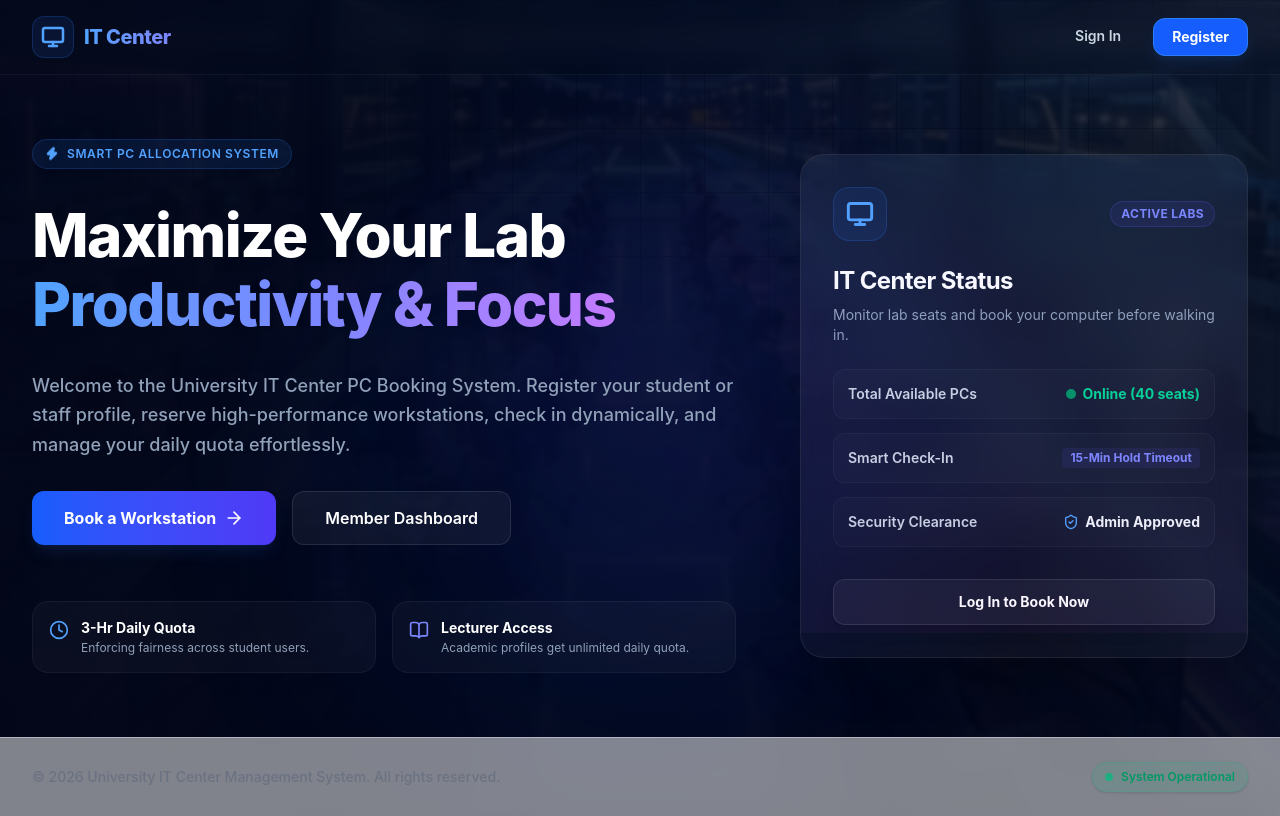
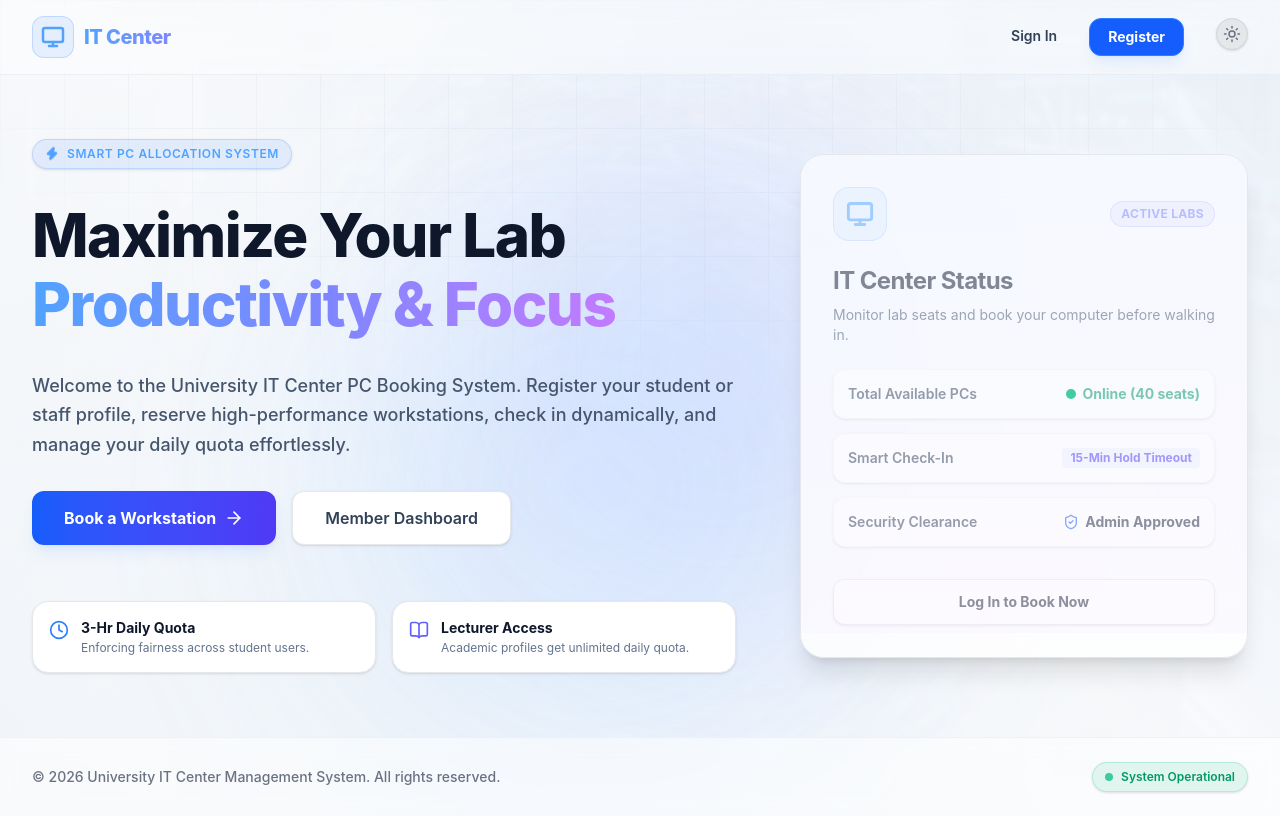
Before and after one commit to sasinduLakshan12/IT-Center-Management-System, a React app in the folder frontend/: page / in a window 1280 px wide. Built offline with nearby package versions, Linux system fonts and the light colour scheme; the HTML template or start-up script is replaced by a standard one.

Commit message:
Updated frontend

```diff
--- a/frontend/src/App.jsx
+++ b/frontend/src/App.jsx
@@ -1,4 +1,5 @@
 import { BrowserRouter as Router, Routes, Route, Navigate } from 'react-router-dom';
+import { useEffect } from 'react';
 import { ToastContainer } from 'react-toastify';
 import 'react-toastify/dist/ReactToastify.css';
 
@@ -10,11 +11,12 @@ import AdminDashboard from './pages/AdminDashboard';
 import Navbar from './components/Navbar';
 import Footer from './components/Footer';
 import { useAuthStore } from './store/authStore';
+import { useThemeStore } from './store/themeStore';
 
 const DashboardLayout = () => {
   const { user } = useAuthStore();
   return (
-    <div className="min-h-screen flex flex-col bg-gray-50/50">
+    <div className="min-h-screen flex flex-col bg-gray-50/50 dark:bg-slate-950">
       <Navbar />
       <main className="flex-grow">
         {user?.role === 'admin' ? <AdminDashboard /> : <StudentDashboard />}
@@ -26,6 +28,12 @@ const DashboardLayout = () => {
 
 function App() {
   const user = useAuthStore(state => state.user);
+  const { isDark, initTheme } = useThemeStore();
+
+  // Initialize theme from persisted preference on mount
+  useEffect(() => {
+    initTheme(isDark);
+  }, []);
 
   return (
     <Router>
--- a/frontend/src/components/Navbar.jsx
+++ b/frontend/src/components/Navbar.jsx
@@ -1,9 +1,11 @@
 import { useAuthStore } from '../store/authStore';
-import { Monitor, LogOut, User, ShieldAlert, BookOpen } from 'lucide-react';
+import { useThemeStore } from '../store/themeStore';
+import { Monitor, LogOut, User, ShieldAlert, BookOpen, Sun, Moon } from 'lucide-react';
 import { useNavigate } from 'react-router-dom';
 
 const Navbar = () => {
     const { user, logout } = useAuthStore();
+    const { isDark, toggleTheme } = useThemeStore();
     const navigate = useNavigate();
 
     const handleLogout = () => {
@@ -67,6 +69,24 @@ const Navbar = () => {
                                 {getRoleBadge(user.role)}
                             </div>
 
+                            {/* Dark / Light Mode Toggle */}
+                            <button
+                                onClick={toggleTheme}
+                                title={isDark ? 'Switch to Light Mode' : 'Switch to Dark Mode'}
+                                className="relative flex items-center justify-center w-10 h-10 rounded-xl bg-gray-50 dark:bg-slate-800 border border-gray-200/60 dark:border-slate-700/50 hover:border-amber-300 dark:hover:border-indigo-500 shadow-sm hover:shadow-amber-100 dark:hover:shadow-indigo-900/30 text-gray-500 dark:text-gray-400 hover:text-amber-500 dark:hover:text-indigo-400 transition-all duration-300 cursor-pointer overflow-hidden group"
+                            >
+                                <span className={`absolute transition-all duration-500 ease-in-out ${
+                                    isDark ? 'opacity-100 rotate-0 scale-100' : 'opacity-0 -rotate-90 scale-50'
+                                }`}>
+                                    <Moon className="w-4.5 h-4.5" />
+                                </span>
+                                <span className={`absolute transition-all duration-500 ease-in-out ${
+                                    !isDark ? 'opacity-100 rotate-0 scale-100' : 'opacity-0 rotate-90 scale-50'
+                                }`}>
+                                    <Sun className="w-4.5 h-4.5" />
+                                </span>
+                            </button>
+
                             <button
                                 onClick={handleLogout}
                                 className="flex items-center gap-2 bg-gray-50 hover:bg-rose-50 text-gray-600 hover:text-rose-600 dark:bg-slate-800 dark:hover:bg-rose-950/30 dark:text-gray-400 dark:hover:text-rose-400 px-3.5 py-2 rounded-xl text-sm font-semibold border border-gray-200/50 hover:border-rose-200 dark:border-slate-700/50 dark:hover:border-rose-900/30 transition-all duration-200 cursor-pointer shadow-sm shadow-gray-100 dark:shadow-none"
--- a/frontend/src/index.css
+++ b/frontend/src/index.css
@@ -1,7 +1,21 @@
 @import "tailwindcss";
+
+/* Tell Tailwind v4 to use class-based dark mode (matches .dark on <html>) */
+@custom-variant dark (&:where(.dark, .dark *));
 
 @layer base {
   body {
-    @apply bg-gray-50 text-gray-900 antialiased;
+    @apply bg-gray-50 text-gray-900 antialiased transition-colors duration-300;
+  }
+
+  .dark body {
+    @apply bg-slate-950 text-gray-100;
+  }
+
+  /* Smooth color transitions for all elements when switching theme */
+  *, *::before, *::after {
+    transition-property: background-color, border-color, color, fill, stroke;
+    transition-timing-function: cubic-bezier(0.4, 0, 0.2, 1);
+    transition-duration: 200ms;
   }
 }
--- a/frontend/src/pages/Home.jsx
+++ b/frontend/src/pages/Home.jsx
@@ -1,11 +1,13 @@
 import { Link, useNavigate } from 'react-router-dom';
 import { useAuthStore } from '../store/authStore';
 import { useEffect } from 'react';
-import { Monitor, ArrowRight, ShieldCheck, Clock, Zap, BookOpen } from 'lucide-react';
+import { useThemeStore } from '../store/themeStore';
+import { Monitor, ArrowRight, ShieldCheck, Clock, Zap, BookOpen, Sun, Moon } from 'lucide-react';
 import Footer from '../components/Footer';
 
 const Home = () => {
     const { user } = useAuthStore();
+    const { isDark, toggleTheme } = useThemeStore();
     const navigate = useNavigate();
 
     // Redirect to dashboard if already logged in
@@ -16,25 +18,25 @@ const Home = () => {
     }, [user, navigate]);
 
     return (
-        <div className="min-h-screen flex flex-col bg-slate-950 text-slate-100 relative overflow-hidden font-sans">
+        <div className="min-h-screen flex flex-col bg-slate-50 dark:bg-slate-950 text-slate-900 dark:text-slate-100 relative overflow-hidden font-sans">
             {/* Background Image with Dark & Gradient Overlays */}
             <div
-                className="absolute inset-0 bg-cover bg-center z-0 scale-105 filter blur-[2px] opacity-40 transition-transform duration-1000"
+                className="absolute inset-0 bg-cover bg-center z-0 scale-105 filter blur-[2px] opacity-10 dark:opacity-40 transition-transform duration-1000"
                 style={{ backgroundImage: `url('/modern_it_lab.png')` }}
             ></div>
 
             {/* Dark & Gradient Grids */}
-            <div className="absolute inset-0 bg-gradient-to-tr from-slate-950 via-slate-950/90 to-slate-900/60 z-0"></div>
-            <div className="absolute inset-0 bg-[linear-gradient(to_right,#020617_1px,transparent_1px),linear-gradient(to_bottom,#020617_1px,transparent_1px)] bg-[size:4rem_4rem] [mask-image:radial-gradient(ellipse_60%_50%_at_50%_0%,#000_70%,transparent_100%)] opacity-30 z-0"></div>
+            <div className="absolute inset-0 bg-gradient-to-tr from-slate-100 via-slate-50/90 to-blue-50/60 dark:from-slate-950 dark:via-slate-950/90 dark:to-slate-900/60 z-0"></div>
+            <div className="absolute inset-0 bg-[linear-gradient(to_right,#e2e8f0_1px,transparent_1px),linear-gradient(to_bottom,#e2e8f0_1px,transparent_1px)] dark:bg-[linear-gradient(to_right,#020617_1px,transparent_1px),linear-gradient(to_bottom,#020617_1px,transparent_1px)] bg-[size:4rem_4rem] [mask-image:radial-gradient(ellipse_60%_50%_at_50%_0%,#000_70%,transparent_100%)] opacity-40 dark:opacity-30 z-0"></div>
 
             {/* Glowing Accent Orbs */}
-            <div className="absolute top-1/4 left-1/4 w-[35rem] h-[35rem] bg-blue-600/10 rounded-full filter blur-[120px] pointer-events-none z-0 animate-pulse duration-[8s]"></div>
-            <div className="absolute bottom-1/4 right-1/4 w-[30rem] h-[30rem] bg-indigo-600/10 rounded-full filter blur-[100px] pointer-events-none z-0 animate-pulse duration-[12s]"></div>
+            <div className="absolute top-1/4 left-1/4 w-[35rem] h-[35rem] bg-blue-300/30 dark:bg-blue-600/10 rounded-full filter blur-[120px] pointer-events-none z-0 animate-pulse duration-[8s]"></div>
+            <div className="absolute bottom-1/4 right-1/4 w-[30rem] h-[30rem] bg-indigo-300/30 dark:bg-indigo-600/10 rounded-full filter blur-[100px] pointer-events-none z-0 animate-pulse duration-[12s]"></div>
 
             {/* Content Container */}
             <div className="relative z-10 flex flex-col min-h-screen">
                 {/* Navbar (Landing Page specific) */}
-                <header className="w-full bg-slate-950/20 backdrop-blur-md border-b border-white/5 py-4">
+                <header className="w-full bg-white/40 dark:bg-slate-950/20 backdrop-blur-md border-b border-gray-200/60 dark:border-white/5 py-4">
                     <div className="max-w-7xl mx-auto px-4 sm:px-6 lg:px-8 flex justify-between items-center">
                         <div className="flex items-center gap-2.5 text-blue-400">
                             <div className="p-2 bg-blue-500/10 rounded-xl border border-blue-500/20">
@@ -47,7 +49,7 @@ const Home = () => {
                         <div className="flex gap-4">
                             <Link
                                 to="/login"
-                                className="px-4 py-2 text-sm font-semibold text-slate-300 hover:text-white transition duration-200"
+                                className="px-4 py-2 text-sm font-semibold text-slate-700 hover:text-slate-900 dark:text-slate-300 dark:hover:text-white transition duration-200"
                             >
                                 Sign In
                             </Link>
@@ -57,6 +59,23 @@ const Home = () => {
                             >
                                 Register
                             </Link>
+                            {/* Dark / Light Mode Toggle */}
+                            <button
+                                onClick={toggleTheme}
+                                title={isDark ? 'Switch to Light Mode' : 'Switch to Dark Mode'}
+                                className="ml-4 flex items-center justify-center w-8 h-8 rounded-full bg-gray-200 dark:bg-gray-700 border border-gray-300 dark:border-gray-600 hover:border-amber-300 dark:hover:border-indigo-500 shadow-sm hover:shadow-amber-100 dark:hover:shadow-indigo-900/30 text-gray-500 dark:text-gray-400 hover:text-amber-500 dark:hover:text-indigo-400 transition-all duration-300 cursor-pointer overflow-hidden group"
+                            >
+                                <span className={`absolute transition-all duration-500 ease-in-out ${
+                                    isDark ? 'opacity-100 rotate-0 scale-100' : 'opacity-0 -rotate-90 scale-50'
+                                }`}>
+                                    <Moon className="w-4.5 h-4.5" />
+                                </span>
+                                <span className={`absolute transition-all duration-500 ease-in-out ${
+                                    !isDark ? 'opacity-100 rotate-0 scale-100' : 'opacity-0 rotate-90 scale-50'
+                                }`}>
+                                    <Sun className="w-4.5 h-4.5" />
+                                </span>
+                            </button>
                         </div>
                     </div>
                 </header>
@@ -69,14 +88,14 @@ const Home = () => {
                             <Zap className="w-3.5 h-3.5 fill-current animate-bounce" /> Smart PC Allocation System
                         </div>
 
-                        <h1 className="text-4xl sm:text-5xl lg:text-6xl font-extrabold tracking-tight leading-[1.15] text-white">
+                        <h1 className="text-4xl sm:text-5xl lg:text-6xl font-extrabold tracking-tight leading-[1.15] text-slate-900 dark:text-white">
                             Maximize Your Lab <br className="hidden sm:inline" />
                             <span className="bg-gradient-to-r from-blue-400 via-indigo-400 to-purple-400 bg-clip-text text-transparent">
                                 Productivity & Focus
                             </span>
                         </h1>
 
-                        <p className="text-lg text-slate-400 font-medium leading-relaxed">
+                        <p className="text-lg text-slate-600 dark:text-slate-400 font-medium leading-relaxed">
                             Welcome to the University IT Center PC Booking System. Register your student or staff profile, reserve high-performance workstations, check in dynamically, and manage your daily quota effortlessly.
                         </p>
 
@@ -90,7 +109,7 @@ const Home = () => {
                             </Link>
                             <Link
                                 to="/login"
-                                className="flex items-center justify-center bg-white/5 hover:bg-white/10 border border-white/10 hover:border-white/20 text-white font-semibold px-8 py-3.5 rounded-xl transition duration-200 cursor-pointer"
+                                className="flex items-center justify-center bg-white dark:bg-white/5 border border-gray-200 dark:border-white/10 hover:border-gray-300 dark:hover:border-white/20 text-slate-700 dark:text-white font-semibold px-8 py-3.5 rounded-xl shadow-sm dark:shadow-none transition duration-200 cursor-pointer"
                             >
                                 Member Dashboard
                             </Link>
@@ -98,18 +117,18 @@ const Home = () => {
 
                         {/* Interactive Features Grid */}
                         <div className="grid grid-cols-2 gap-4 pt-6">
-                            <div className="p-4 rounded-2xl bg-white/[0.03] border border-white/[0.05] flex gap-3 items-start">
-                                <Clock className="w-5 h-5 text-blue-400 mt-0.5 flex-shrink-0" />
+                            <div className="p-4 rounded-2xl bg-white dark:bg-white/[0.03] border border-gray-200 dark:border-white/[0.05] shadow-sm dark:shadow-none flex gap-3 items-start">
+                                <Clock className="w-5 h-5 text-blue-500 dark:text-blue-400 mt-0.5 flex-shrink-0" />
                                 <div>
-                                    <h4 className="font-bold text-white text-sm">3-Hr Daily Quota</h4>
-                                    <p className="text-xs text-slate-400 mt-0.5">Enforcing fairness across student users.</p>
+                                    <h4 className="font-bold text-slate-900 dark:text-white text-sm">3-Hr Daily Quota</h4>
+                                    <p className="text-xs text-slate-500 dark:text-slate-400 mt-0.5">Enforcing fairness across student users.</p>
                                 </div>
                             </div>
-                            <div className="p-4 rounded-2xl bg-white/[0.03] border border-white/[0.05] flex gap-3 items-start">
-                                <BookOpen className="w-5 h-5 text-indigo-400 mt-0.5 flex-shrink-0" />
+                            <div className="p-4 rounded-2xl bg-white dark:bg-white/[0.03] border border-gray-200 dark:border-white/[0.05] shadow-sm dark:shadow-none flex gap-3 items-start">
+                                <BookOpen className="w-5 h-5 text-indigo-500 dark:text-indigo-400 mt-0.5 flex-shrink-0" />
                                 <div>
-                                    <h4 className="font-bold text-white text-sm">Lecturer Access</h4>
-                                    <p className="text-xs text-slate-400 mt-0.5">Academic profiles get unlimited daily quota.</p>
+                                    <h4 className="font-bold text-slate-900 dark:text-white text-sm">Lecturer Access</h4>
+                                    <p className="text-xs text-slate-500 dark:text-slate-400 mt-0.5">Academic profiles get unlimited daily quota.</p>
                                 </div>
                             </div>
                         </div>
@@ -117,8 +136,8 @@ const Home = () => {
 
                     {/* Right Column: Glassmorphism Promo Card */}
                     <div className="flex-1 w-full max-w-md">
-                        <div className="bg-white/[0.04] backdrop-blur-xl border border-white/[0.08] rounded-3xl shadow-2xl p-8 space-y-6 relative group overflow-hidden">
-                            <div className="absolute inset-0 bg-gradient-to-b from-blue-500/5 to-purple-500/5 pointer-events-none"></div>
+                        <div className="bg-white/80 dark:bg-white/[0.04] backdrop-blur-xl border border-gray-200 dark:border-white/[0.08] rounded-3xl shadow-xl dark:shadow-2xl p-8 space-y-6 relative group overflow-hidden">
+                            <div className="absolute inset-0 bg-gradient-to-b from-blue-50/50 to-purple-50/50 dark:from-blue-500/5 dark:to-purple-500/5 pointer-events-none"></div>
 
                             <div className="flex justify-between items-center">
                                 <div className="p-3 bg-blue-500/10 rounded-2xl border border-blue-500/20 text-blue-400">
@@ -130,31 +149,31 @@ const Home = () => {
                             </div>
 
                             <div className="space-y-2">
-                                <h3 className="text-2xl font-bold text-white tracking-tight">IT Center Status</h3>
-                                <p className="text-sm text-slate-400">
+                                <h3 className="text-2xl font-bold text-slate-900 dark:text-white tracking-tight">IT Center Status</h3>
+                                <p className="text-sm text-slate-600 dark:text-slate-400">
                                     Monitor lab seats and book your computer before walking in.
                                 </p>
                             </div>
 
                             {/* Stat details inside glass box */}
                             <div className="space-y-3.5">
-                                <div className="flex justify-between items-center p-3.5 rounded-xl bg-white/[0.02] border border-white/[0.04]">
-                                    <span className="text-sm font-semibold text-slate-300">Total Available PCs</span>
-                                    <span className="text-sm font-bold text-emerald-400 flex items-center gap-1.5">
+                                <div className="flex justify-between items-center p-3.5 rounded-xl bg-white dark:bg-white/[0.02] border border-gray-100 dark:border-white/[0.04] shadow-sm dark:shadow-none">
+                                    <span className="text-sm font-semibold text-slate-700 dark:text-slate-300">Total Available PCs</span>
+                                    <span className="text-sm font-bold text-emerald-600 dark:text-emerald-400 flex items-center gap-1.5">
                                         <span className="w-2.5 h-2.5 rounded-full bg-emerald-500 animate-pulse"></span>
                                         Online (40 seats)
                                     </span>
                                 </div>
-                                <div className="flex justify-between items-center p-3.5 rounded-xl bg-white/[0.02] border border-white/[0.04]">
-                                    <span className="text-sm font-semibold text-slate-300">Smart Check-In</span>
-                                    <span className="text-xs font-bold text-indigo-400 bg-indigo-500/10 px-2 py-0.5 rounded">
+                                <div className="flex justify-between items-center p-3.5 rounded-xl bg-white dark:bg-white/[0.02] border border-gray-100 dark:border-white/[0.04] shadow-sm dark:shadow-none">
+                                    <span className="text-sm font-semibold text-slate-700 dark:text-slate-300">Smart Check-In</span>
+                                    <span className="text-xs font-bold text-indigo-600 dark:text-indigo-400 bg-indigo-50 dark:bg-indigo-500/10 px-2 py-0.5 rounded">
                                         15-Min Hold Timeout
                                     </span>
                                 </div>
-                                <div className="flex justify-between items-center p-3.5 rounded-xl bg-white/[0.02] border border-white/[0.04]">
-                                    <span className="text-sm font-semibold text-slate-300">Security Clearance</span>
-                                    <span className="text-sm font-bold text-slate-100 flex items-center gap-1.5">
-                                        <ShieldCheck className="w-4 h-4 text-blue-400" /> Admin Approved
+                                <div className="flex justify-between items-center p-3.5 rounded-xl bg-white dark:bg-white/[0.02] border border-gray-100 dark:border-white/[0.04] shadow-sm dark:shadow-none">
+                                    <span className="text-sm font-semibold text-slate-700 dark:text-slate-300">Security Clearance</span>
+                                    <span className="text-sm font-bold text-slate-800 dark:text-slate-100 flex items-center gap-1.5">
+                                        <ShieldCheck className="w-4 h-4 text-blue-600 dark:text-blue-400" /> Admin Approved
                                     </span>
                                 </div>
                             </div>
@@ -162,7 +181,7 @@ const Home = () => {
                             <div className="pt-2">
                                 <Link
                                     to="/login"
-                                    className="w-full flex justify-center py-3 px-4 border border-white/10 hover:border-white/20 rounded-xl shadow-lg text-sm font-bold text-white bg-white/5 hover:bg-white/10 transition-all duration-200"
+                                    className="w-full flex justify-center py-3 px-4 border border-gray-200 dark:border-white/10 hover:border-gray-300 dark:hover:border-white/20 rounded-xl shadow-sm dark:shadow-lg text-sm font-bold text-slate-800 dark:text-white bg-white dark:bg-white/5 hover:bg-gray-50 dark:hover:bg-white/10 transition-all duration-200"
                                 >
                                     Log In to Book Now
                                 </Link>
--- /dev/null
+++ b/frontend/src/store/themeStore.js
@@ -0,0 +1,30 @@
+import { create } from 'zustand';
+import { persist } from 'zustand/middleware';
+
+export const useThemeStore = create(
+    persist(
+        (set) => ({
+            isDark: false, // default: light mode
+            toggleTheme: () =>
+                set((state) => {
+                    const newDark = !state.isDark;
+                    if (newDark) {
+                        document.documentElement.classList.add('dark');
+                    } else {
+                        document.documentElement.classList.remove('dark');
+                    }
+                    return { isDark: newDark };
+                }),
+            initTheme: (isDark) => {
+                if (isDark) {
+                    document.documentElement.classList.add('dark');
+                } else {
+                    document.documentElement.classList.remove('dark');
+                }
+            },
+        }),
+        {
+            name: 'theme-storage',
+        }
+    )
+);
```
Also changed, not shown: frontend/src/pages/AdminDashboard.jsx (+9 -9 lines), frontend/src/pages/Login.jsx (+9 -9 lines), frontend/src/pages/Register.jsx (+19 -19 lines), frontend/src/pages/StudentDashboard.jsx (+16 -16 lines), 1 other file (tests, documents, lock files or other folders).
